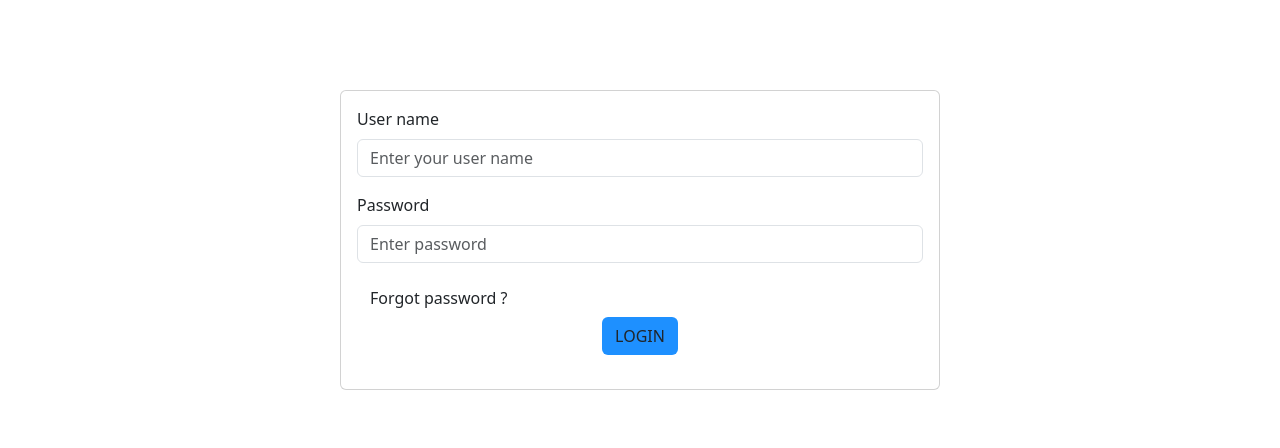
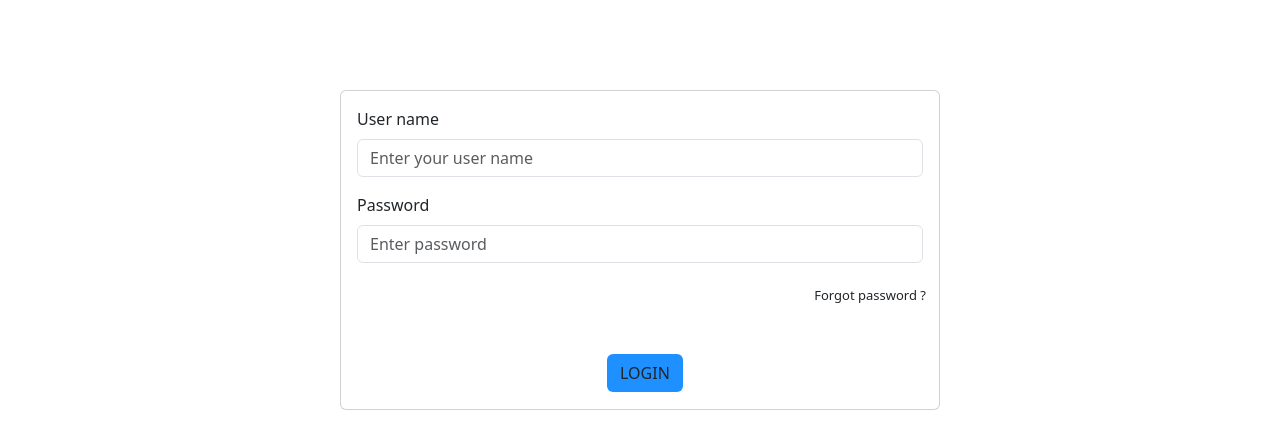
Before and after one commit to pubudiniashani/Assignment-06, a plain HTML site: page login.html in a window 1280 px wide. Shown: the part 90-538 px from the top of the page. Drawn offline with nearby package versions, Linux system fonts and the light colour scheme.

Commit message:
login form updated

```diff
--- a/login.html
+++ b/login.html
@@ -21,24 +21,30 @@
 
         .logincard{
             max-width: 600px;
-            height: 300px;
+            height: 320px;
+            position: relative;
             top: 100px;
             bottom: 0;
             right: 0;
             left: 0;
             margin: auto;
+            justify-content: space-between;
         }
 
         .btnForgetpw{
+            position: absolute;
+            display: flex;
+            font-size: small;
+            right: 0;
 
         }
 
         .btnlogin{
             background-color: dodgerblue;
-            display: flex;
-            top: 0;
+            position: relative;
+            top: 75px;
             bottom: 0;
-            left: 0;
+            left: 250px;
             right: 0;
             margin: auto;
 
```
